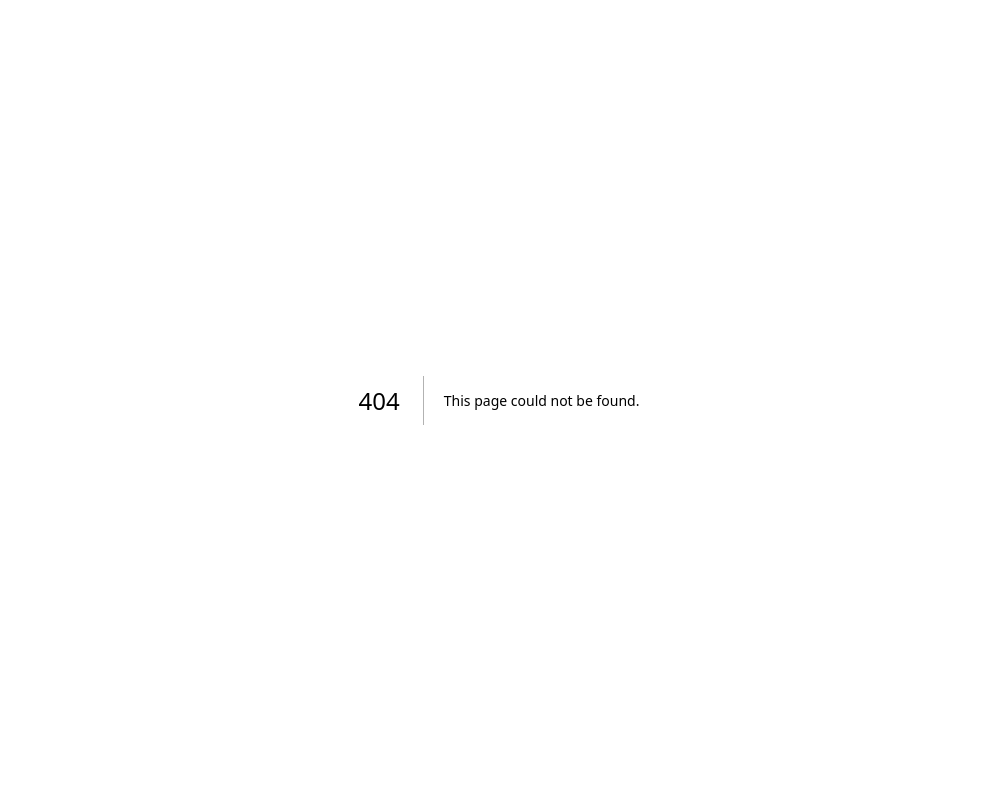
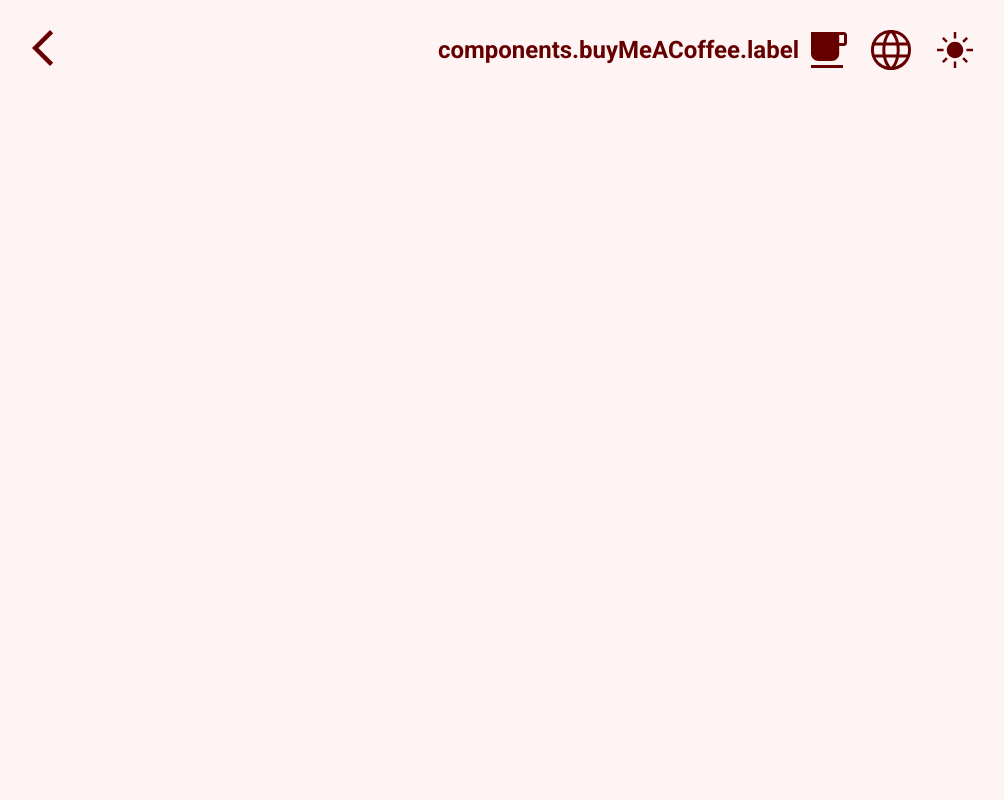
Before and after one commit to LaercioSR/portfolio-v2, a Next.js app: page /projects in a window 1280 px wide. Before the commit this address had no page. Shown: the top 800 px of the page, without its empty margins (141-1145 px from the left). Built offline with nearby package versions, Linux system fonts and the light colour scheme.

Commit message:
feat: create projects page

```diff
--- a/next.config.mjs
+++ b/next.config.mjs
@@ -1,11 +1,23 @@
 /** @type {import('next').NextConfig} */
 const nextConfig = {
   webpack(config) {
-    config.module.rules.push({
-      test: /\.svg$/i,
-      issuer: /\.[jt]sx?$/,
-      use: ["@svgr/webpack"],
-    });
+    const fileLoaderRule = config.module.rules.find((rule) =>
+      rule.test?.test?.(".svg"),
+    );
+
+    config.module.rules.push(
+      {
+        ...fileLoaderRule,
+        test: /\.svg$/i,
+        resourceQuery: /url/, // *.svg?url
+      },
+      {
+        test: /\.svg$/i,
+        issuer: fileLoaderRule.issuer,
+        resourceQuery: { not: [...fileLoaderRule.resourceQuery.not, /url/] },
+        use: ["@svgr/webpack"],
+      },
+    );
 
     return config;
   },
--- a/src/app/components/Header/index.tsx
+++ b/src/app/components/Header/index.tsx
@@ -15,7 +15,9 @@ interface HeaderProps {
 
 export default function Header({ hasBackButton }: HeaderProps) {
   return (
-    <nav className={styles.header}>
+    <nav
+      className={`${styles.header} ${hasBackButton ? styles["header--transparent"] : ""}`}
+    >
       <div className={styles["nav-wrapper"]}>
         <ul className={styles["header-side_left"]}>
           {hasBackButton && (
--- a/src/app/components/Header/styles.module.css
+++ b/src/app/components/Header/styles.module.css
@@ -4,6 +4,10 @@
   align-items: center;
   width: 100%;
   background-color: var(--home);
+}
+
+.header--transparent {
+  background-color: transparent;
 }
 
 .nav-wrapper {
--- /dev/null
+++ b/src/app/projects/page.module.css
@@ -0,0 +1,7 @@
+.projects {
+  width: 100%;
+}
+
+.projects-main {
+  min-height: 100vh;
+}
--- /dev/null
+++ b/src/app/projects/page.tsx
@@ -0,0 +1,14 @@
+"use client";
+import Footer from "../components/Footer";
+import Header from "../components/Header";
+import styles from "./page.module.css";
+
+export default function Projects() {
+  return (
+    <main className={styles.projects}>
+      <Header hasBackButton />
+      <section className={styles["projects-main"]}></section>
+      <Footer />
+    </main>
+  );
+}
```
Also changed, not shown: src/app/i18n/locales/en.json (+36 -1 lines), src/app/assets/icons/arrow-left.svg.
